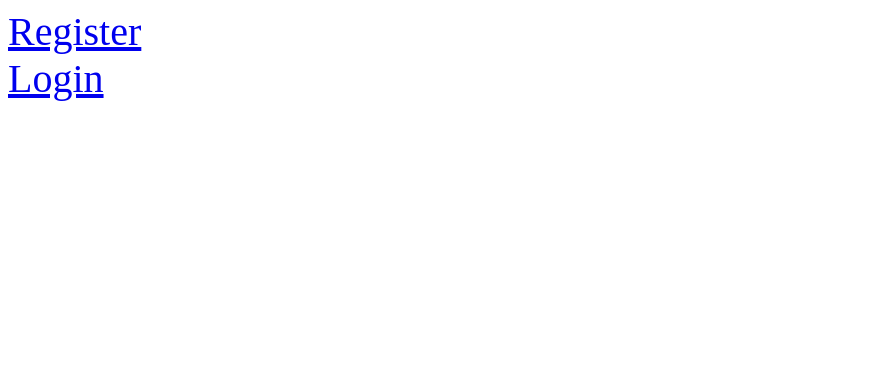
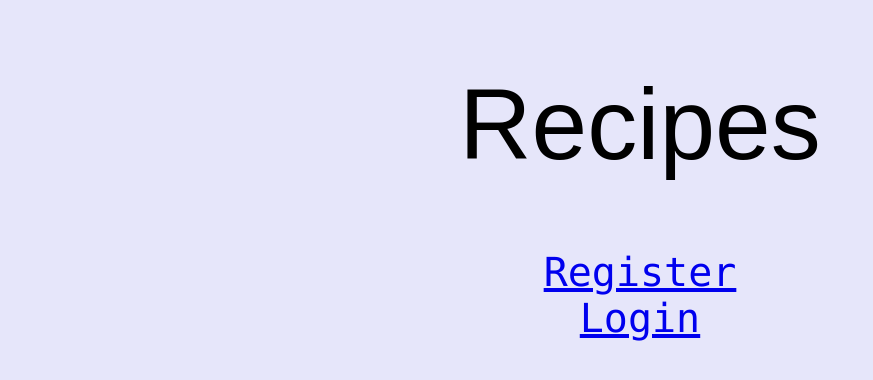
Before and after one commit to comp426-2022-fall/a99-group23, a website: page frontend/index.html in a window 1280 px wide. Shown: the whole page, without its empty margins (0-873 px from the left). Drawn offline with Linux system fonts and the light colour scheme.

Commit message:
added frontend design

```diff
--- /dev/null
+++ b/frontend/index.css
@@ -0,0 +1,18 @@
+.center {
+    text-align: center;
+}
+
+body {
+    background-color: lavender;
+}
+
+h1 {
+    font-family: 'Copperplate', fantasy;
+    font-weight: 300;
+    font-size: 100px;
+}
+
+a {
+    text-align: center;
+    font-family: 'Lucida Console';
+}
--- a/frontend/index.html
+++ b/frontend/index.html
@@ -1,19 +1,21 @@
 <!DOCTYPE html>
 <html lang="en">
-
+  <link rel="stylesheet" type="text/css" href="index.css">
 <head>
 	<meta charset = "UTF-8">
   	<title> My Form </title>
+
   	<style>
         a{
             font-size: 40px;
         }
     	</style>
 </head>
-<body>
-    <a href="./registration.html">Register</a>
+<body class = "center">
+  <h1 >Recipes</h1>
+    <a href="./registration.html" class="center">Register</a>
     <br>
-    <a href="./login.html">Login</a>
+    <a href="./login.html" class="center">Login</a>
 </body>
 
 </html>
```
Also changed, not shown: frontend/login.html (+2 -2 lines), frontend/registration.html (+4 -8 lines).
